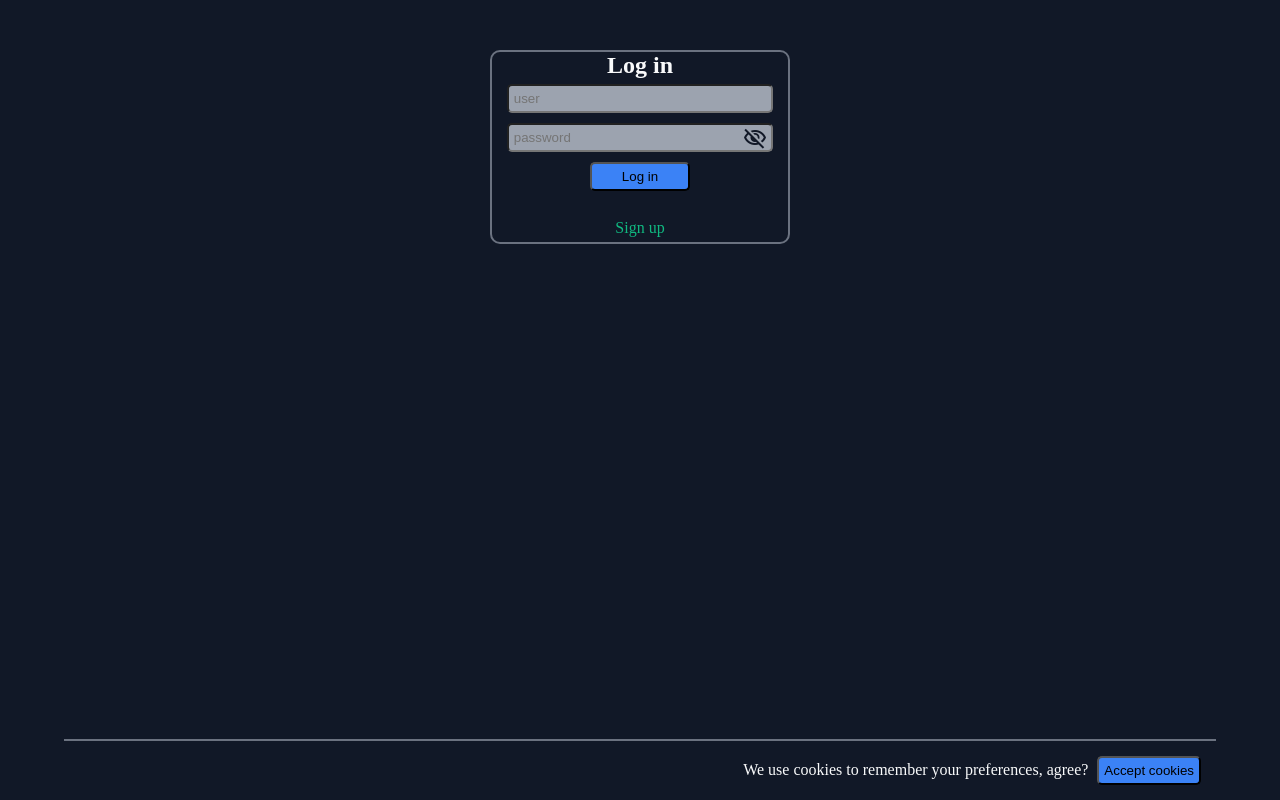
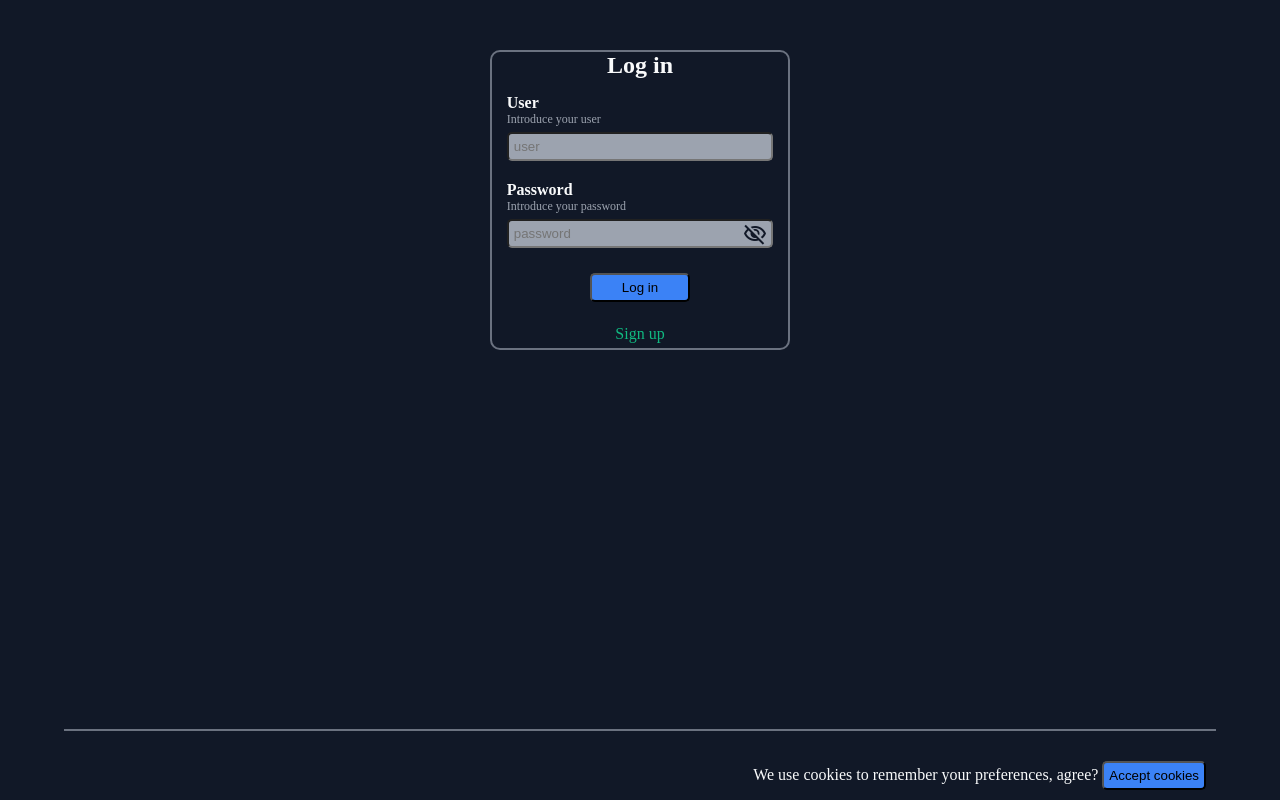
Before and after one commit to jgmuriels01/front-proyects, a plain HTML site: page panel-usuario/index.html in a window 1280 px wide. Drawn offline with nearby package versions, Linux system fonts and the light colour scheme.

Commit message:
🔥FIX-userPanel-added labels and placeholders

```diff
--- a/panel-usuario/index.html
+++ b/panel-usuario/index.html
@@ -16,8 +16,16 @@
     <section id="login" class="active">
       <div class="main-container">
         <h1>Log in</h1>
+        <div class="label-info">
+          <label>User</label>
+          <div class="placeholder">Introduce your user</div>
+        </div>
         <input type="text" id="userLogin" placeholder="user" autocomplete="on">
         <div id="userMessage" class="errorMessage"></div>
+        <div class="label-info">
+          <label>Password</label>
+          <div class="placeholder">Introduce your password</div>
+        </div>
         <div class="flexRowCenter">
           <input type="password" id="passwordLogin" placeholder="password">
           <i class="material-symbols-outlined loginVisibility" id="visibilityLogin">visibility_off</i>
@@ -30,15 +38,31 @@
     <section id="sigup" class="">
       <div class="main-container">
         <h1>Sign up</h1>
+        <div class="label-info">
+          <label>User</label>
+          <div class="placeholder">Introduce your user</div>
+        </div>
         <input type="text" id="userSignup" placeholder="user" autocomplete="on">
         <div id="userSignupMessage" class="errorMessage"></div>
+        <div class="label-info">
+          <label>Password</label>
+          <div class="placeholder">Introduce your password</div>
+        </div>
         <div class="flexRowCenter">
           <input type="text" id="passwordSignup" placeholder="password">
           <i class="material-symbols-outlined loginVisibility" id="visibilitySignup">visibility_off</i>
         </div>
+        <div class="label-info">
+          <label>Phone</label>
+          <div class="placeholder">Introduce your phone number</div>
+        </div>
         <div id="passwordsignupMessage" class="errorMessage"></div>
         <input type="number" id="phone" placeholder="123456789" autocomplete="on">
         <div id="phoneMessage" class="errorMessage"></div>
+        <div class="label-info">
+          <label>Postal code</label>
+          <div class="placeholder">Introduce your postal code</div>
+        </div>
         <input type="number" id="postal-code" placeholder="12345" autocomplete="on">
         <div id="postalCodeMessage" class="errorMessage"></div>
         <div>
--- a/panel-usuario/style.css
+++ b/panel-usuario/style.css
@@ -156,7 +156,7 @@ a:hover{
 
 button{
     border-radius: 5px;
-    margin: 5px;
+    margin-top: 20px;
     padding: 5px;
     min-width: 100px;
 }
@@ -165,3 +165,17 @@ button:disabled{
     background-color: var(--color-light-grey);
     color: var(--color-dark-grey);
 }
+
+/* Labels */
+label{
+    font-weight: bold;
+}
+.placeholder{
+    color: var(--color-light-grey);
+    font-size: 12px;
+}
+
+.label-info{
+    width: 90%;
+    margin-top: 15px;
+}
```
